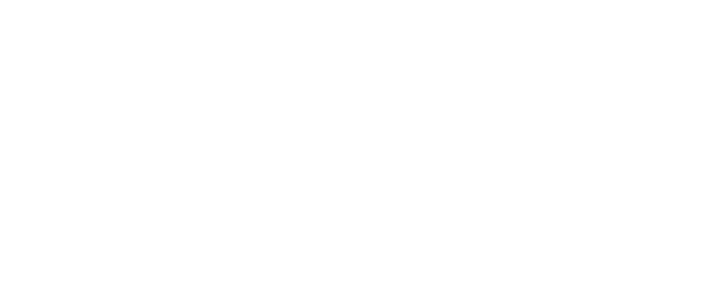
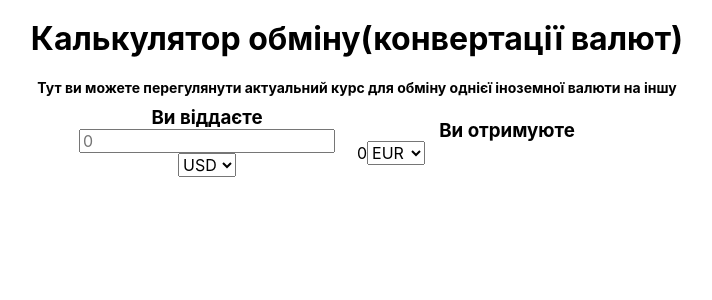
Before and after one commit to vitalis-virtus/currency_exchange, a React (Create React App) app: page / in a window 1280 px wide. Shown: the top 300 px of the page, without its empty margins (283-995 px from the left). Built offline with nearby package versions, Linux system fonts and the light colour scheme; no server answers; the HTML template or start-up script is replaced by a standard one.

Commit message:
add base logic

```diff
--- a/package.json
+++ b/package.json
@@ -6,6 +6,8 @@
     "@testing-library/jest-dom": "^5.16.4",
     "@testing-library/react": "^13.3.0",
     "@testing-library/user-event": "^13.5.0",
+    "axios": "^0.27.2",
+    "normalize.css": "^8.0.1",
     "react": "^18.2.0",
     "react-dom": "^18.2.0",
     "react-scripts": "5.0.1",
--- a/src/App.css
+++ b/src/App.css
@@ -0,0 +1,32 @@
+.App {
+  text-align: center;
+}
+
+.App h2 {
+  font-size: 14px;
+}
+
+.field{
+  width: 300px;
+}
+
+.fieldsContainer {
+  display: flex;
+  align-items: center;
+  justify-content: center;
+}
+
+.outputCurrencyContainer{
+  display: flex;
+  align-items: center;
+  justify-content: start;
+}
+
+.outputValue{
+  margin: 0;
+  padding: 0;
+}
+
+h3{
+  margin: 0;
+}
--- a/src/App.js
+++ b/src/App.js
@@ -1,8 +1,103 @@
-import './App.css';
+import "./App.css";
+import "normalize.css";
+import * as currencyApi from "./services/services";
+
+import React, { useState, useEffect } from "react";
 
 function App() {
+  const [inputCurrencyCode, setInputCurrencyCode] = useState("USD");
+  const [outputCurrencyCode, setOutputCurrencyCode] = useState("EUR");
+
+  const [inputCurrencyValue, setInputCurrencyValue] = useState("");
+  const [outputCurrencyValue, setOutputCurrencyValue] = useState(0);
+
+  const handleInputCodeChange = (event) => {
+    setInputCurrencyCode(event.target.value);
+  };
+
+  const handleOutputCodeChange = (event) => {
+    setOutputCurrencyCode(event.target.value);
+  };
+
+  const handleInputValueChange = (event) => {
+    setInputCurrencyValue(event.target.value);
+  };
+
+  useEffect(() => {
+    currencyApi
+      .convertCurrency(
+        inputCurrencyValue,
+        inputCurrencyCode,
+        outputCurrencyCode
+      )
+      .then((response) => {
+        setOutputCurrencyValue(response.data.result);
+      });
+  }, [inputCurrencyCode, inputCurrencyValue, outputCurrencyCode]);
+
+  const test = (event) => {
+    event.preventDefault();
+  };
+
   return (
     <div className="App">
+      <h1>Калькулятор обміну(конвертації валют)</h1>
+      <h2>
+        Тут ви можете перегулянути актуальний курс для обміну однієї іноземної
+        валюти на іншу
+      </h2>
+
+      {/* input field */}
+      <div className="fieldsContainer">
+        <div className="field">
+          <h3>Ви віддаєте</h3>
+          <form onSubmit={test}>
+            <label>
+              <input
+                onChange={handleInputValueChange}
+                type="number"
+                name="inputValue"
+                placeholder="0"
+                value={inputCurrencyValue}
+              />
+            </label>
+            <label>
+              <select
+                value={inputCurrencyCode}
+                onChange={handleInputCodeChange}
+              >
+                <option value="USD">USD</option>
+                <option value="EUR">EUR</option>
+                <option value="NOK">NOK</option>
+                <option value="SEK">SEK</option>
+                <option value="DKK">DKK</option>
+              </select>
+            </label>
+          </form>
+        </div>
+
+        {/* output field */}
+
+        <div className="field">
+            <h3>Ви отримуюте</h3>
+          <div className="outputCurrencyContainer">
+            {outputCurrencyValue ? <p className="outputValue">{outputCurrencyValue}</p> : <p className="outputValue">0</p>}
+            <form>
+              <select
+                value={outputCurrencyCode}
+                onChange={handleOutputCodeChange}
+                // defaultValue="EUR"
+              >
+                <option value="USD">USD</option>
+                <option value="EUR">EUR</option>
+                <option value="NOK">NOK</option>
+                <option value="SEK">SEK</option>
+                <option value="DKK">DKK</option>
+              </select>
+            </form>
+          </div>
+        </div>
+      </div>
     </div>
   );
 }
--- /dev/null
+++ b/src/components/OutputCurrency/OutputCurrency.js
@@ -0,0 +1,6 @@
+import React from "react";
+import styles from "./OutputCurrency.module.css";
+
+export default function OutputCurrency() {
+  return <div>OutputCurrency</div>;
+}
--- a/src/index.css
+++ b/src/index.css
@@ -1,13 +1,26 @@
 body {
   margin: 0;
-  font-family: -apple-system, BlinkMacSystemFont, 'Segoe UI', 'Roboto', 'Oxygen',
-    'Ubuntu', 'Cantarell', 'Fira Sans', 'Droid Sans', 'Helvetica Neue',
+  font-family: -apple-system, BlinkMacSystemFont, "Segoe UI", "Roboto", "Oxygen",
+    "Ubuntu", "Cantarell", "Fira Sans", "Droid Sans", "Helvetica Neue",
     sans-serif;
   -webkit-font-smoothing: antialiased;
   -moz-osx-font-smoothing: grayscale;
 }
 
 code {
-  font-family: source-code-pro, Menlo, Monaco, Consolas, 'Courier New',
+  font-family: source-code-pro, Menlo, Monaco, Consolas, "Courier New",
     monospace;
 }
+
+/* disble arrows spinner in input type=number */
+/* Chrome, Safari, Edge, Opera */
+input::-webkit-outer-spin-button,
+input::-webkit-inner-spin-button {
+  -webkit-appearance: none;
+  margin: 0;
+}
+
+/* Firefox */
+input[type="number"] {
+  -moz-appearance: textfield;
+}
--- /dev/null
+++ b/src/services/services.js
@@ -0,0 +1,17 @@
+import axios from "axios";
+
+const baseUrl = "https://api.exchangerate.host";
+
+const convertCurrency = async (amount, from, to) => {
+  try {
+    const response = await axios.get(
+      `${baseUrl}/convert?from=${from}&to=${to}&amount=${amount}'`
+    );
+    return response;
+  } catch (error) {
+    console.log(error);
+    throw new Error(error);
+  }
+};
+
+export { convertCurrency };
```
Also changed, not shown: src/components/InputCurrency/InputCurrency.js (added, +36 -0 lines), src/components/InputCurrency/InputCurrency.module.css (added), src/components/InputCurrency/index.js (added), src/components/OutputCurrency/OutputCurrency.module.css (added), src/components/OutputCurrency/index.js (added), Снимок экрана (1).png (added), 1 other file (tests, documents, lock files or other folders).
